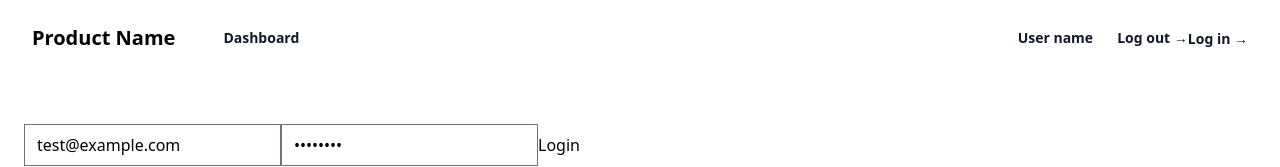
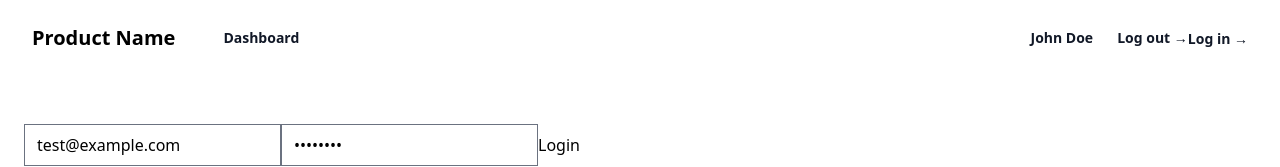
Before and after one commit to tapan288/laravel-vue-reverb-realtime-post-timeline, a Vue app in the folder client/: page / in a window 1280 px wide. Shown: the top 167 px of the page. Built offline with nearby package versions, Linux system fonts and the light colour scheme; no server answers.

Commit message:
how composables work

```diff
--- a/client/src/components/Navigation.vue
+++ b/client/src/components/Navigation.vue
@@ -1,3 +1,9 @@
+<script setup>
+import useAuth from "@/composables/useAuth";
+
+const { getName } = useAuth();
+</script>
+
 <template>
   <header class="bg-white">
     <nav
@@ -37,7 +43,7 @@
       <div class="hidden lg:flex">
         <div class="flex items-center space-x-6">
           <div class="text-sm font-semibold leading-6 text-gray-900">
-            User name
+            {{ getName }}
           </div>
           <button class="text-sm font-semibold leading-6 text-gray-900">
             Log out &rarr;
--- /dev/null
+++ b/client/src/composables/useAuth.js
@@ -0,0 +1,15 @@
+import { computed, reactive } from "vue";
+
+const state = reactive({
+  name: "John Doe",
+});
+
+export default function useAuth() {
+  const getName = computed(() => state.name);
+
+  const setName = (name) => {
+    state.name = name;
+  };
+
+  return { getName, setName };
+}
--- a/client/src/views/HomeView.vue
+++ b/client/src/views/HomeView.vue
@@ -1,17 +1,21 @@
 <script setup>
 import axios from "axios";
 import { reactive } from "vue";
+import useAuth from "@/composables/useAuth";
 
 const form = reactive({
   email: "test@example.com",
   password: "password",
 });
 
+const { setName } = useAuth();
+
 const login = async () => {
-  await axios.get("/sanctum/csrf-cookie");
-  await axios.post("/login", form).then((response) => {
-    console.log(response);
-  });
+  setName("Some name");
+  //   await axios.get("/sanctum/csrf-cookie");
+  //   await axios.post("/login", form).then((response) => {
+  //     console.log(response);
+  //   });
 };
 </script>
 
```
